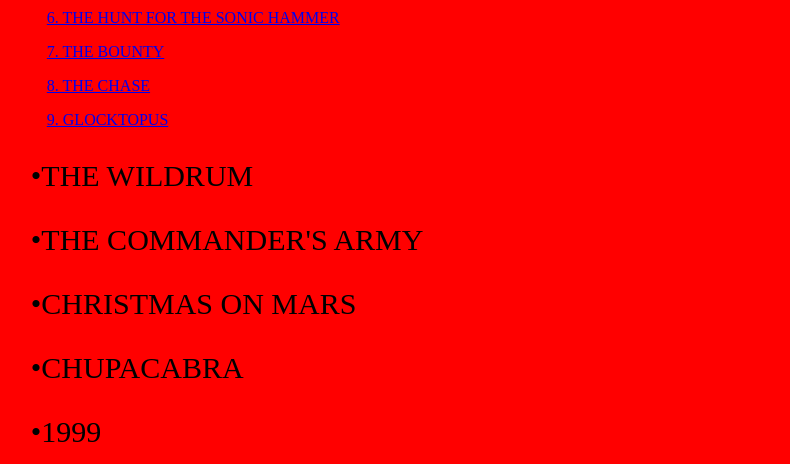
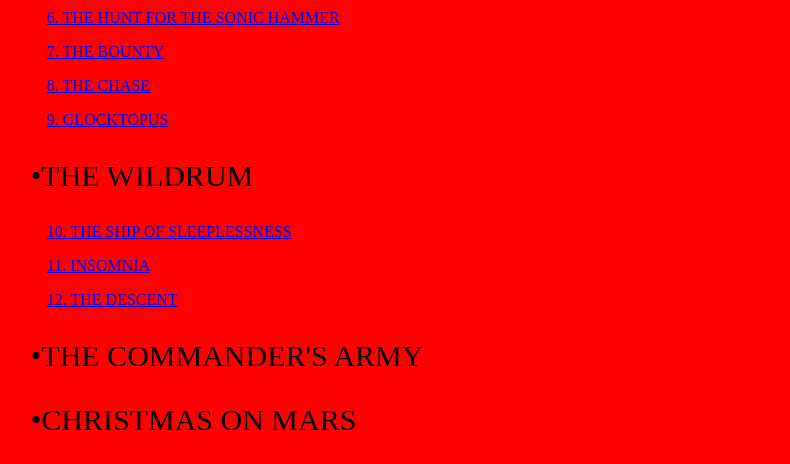
Before and after one commit to idiotsinagarage/Nurse-Whom, a plain HTML site: page seasons/season1.html in a window 1280 px wide. Shown: the part 587-1051 px from the top of the page, without its empty margins (230-1020 px from the left). Drawn offline with Linux system fonts and the light colour scheme.

Commit message:
update season 1

```diff
--- a/seasons/season1.html
+++ b/seasons/season1.html
@@ -24,6 +24,9 @@
             <p>&emsp;<a href="season1/ep8.html">8. THE CHASE</a></p>
             <p>&emsp;<a href="season1/ep9.html">9. GLOCKTOPUS</a></p>
             <p class="a">•THE WILDRUM</p>
+            <p>&emsp;<a href="season1/ep10.html">10. THE SHIP OF SLEEPLESSNESS</a></p>
+            <p>&emsp;<a href="season1/ep11.html">11. INSOMNIA</a></p>
+            <p>&emsp;<a href="season1/ep12.html">12. THE DESCENT</a></p>
             <p class="a">•THE COMMANDER'S ARMY</p>
             <p class="a">•CHRISTMAS ON MARS</p>
             <p class="a">•CHUPACABRA</p>
```
